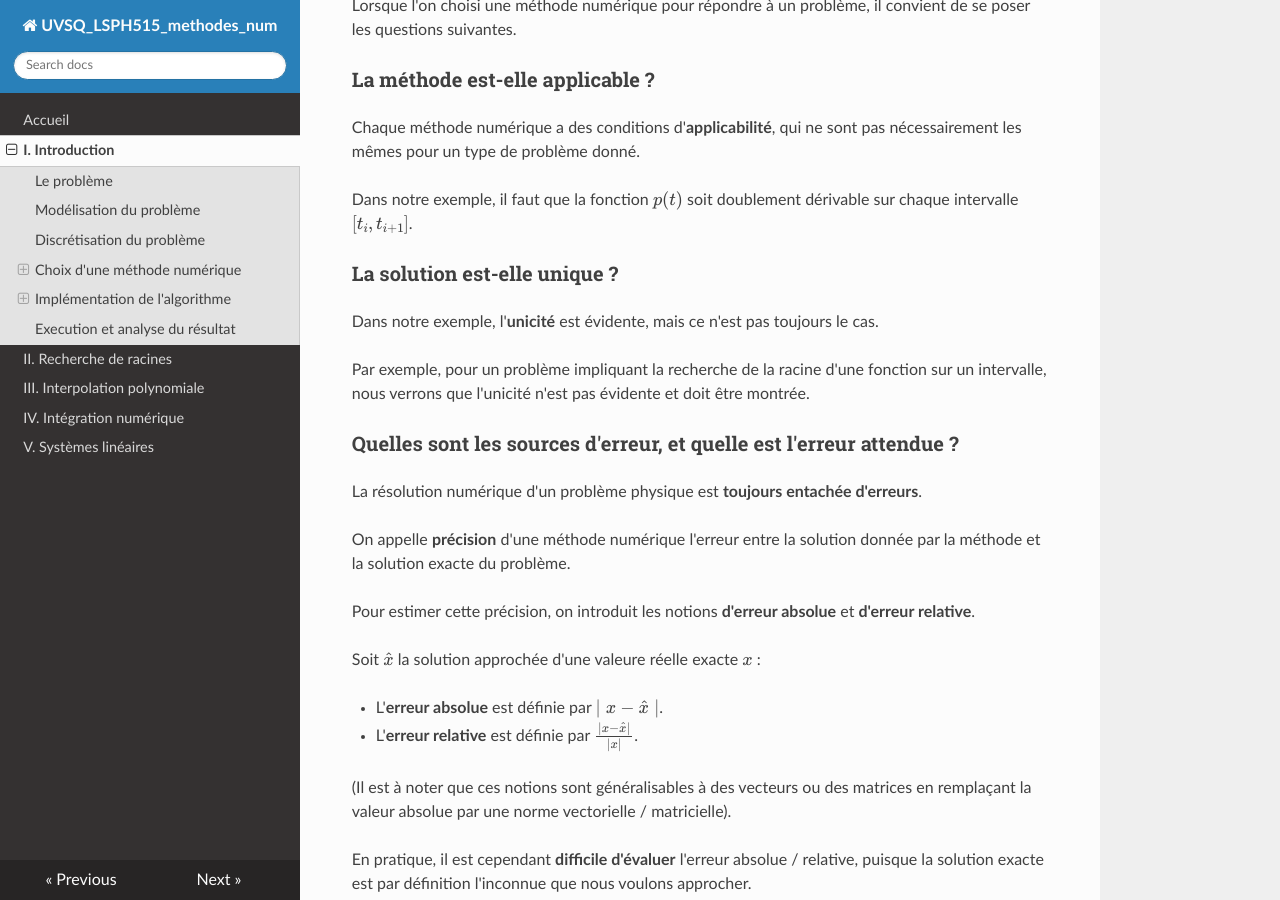
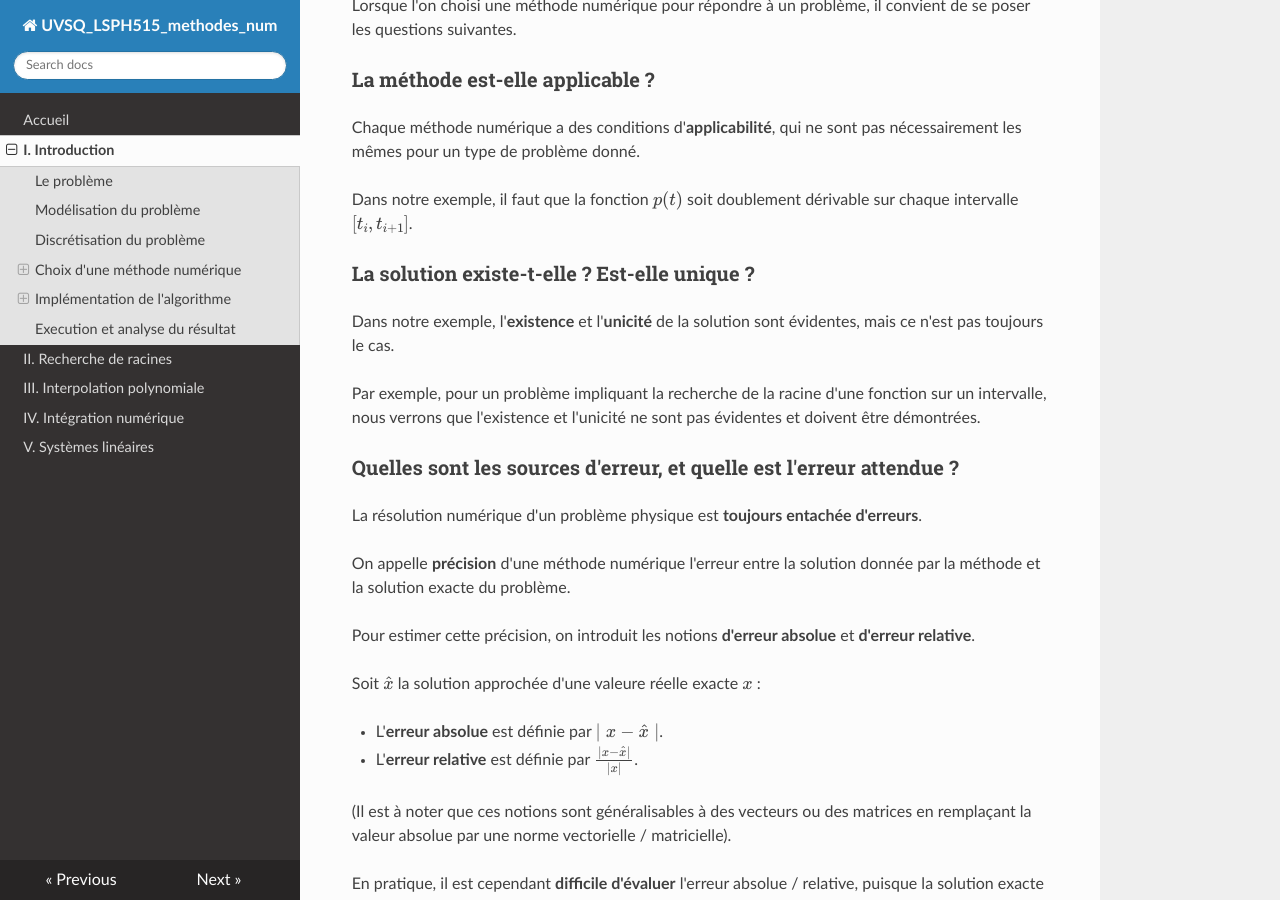
Before and after one commit to NicOudart/UVSQ_LSPH515_methodes_num, an MkDocs documentation site: the page built from docs/Chap1_Introduction.md, in a window 1280 px wide and 900 px high, scrolled down 2364 px. Built offline with MkDocs 1.6.1, drawn with Linux system fonts in a browser that asks for light colours; nearby versions of some CDN libraries.

Commit message:
-Minor fix in chapter 1.

```diff
--- a/docs/Chap1_Introduction.md
+++ b/docs/Chap1_Introduction.md
@@ -82,11 +82,11 @@ Chaque méthode numérique a des conditions d'**applicabilité**, qui ne sont pa
 
 Dans notre exemple, il faut que la fonction $p(t)$ soit doublement dérivable sur chaque intervalle $[t_i,t_{i+1}]$.
 
-### La solution est-elle **unique** ?
+### La solution existe-t-elle ? Est-elle **unique** ?
 
-Dans notre exemple, l'**unicité** est évidente, mais ce n'est pas toujours le cas.
+Dans notre exemple, l'**existence** et l'**unicité** de la solution sont évidentes, mais ce n'est pas toujours le cas.
 
-Par exemple, pour un problème impliquant la recherche de la racine d'une fonction sur un intervalle, nous verrons que l'unicité n'est pas évidente et doit être montrée.
+Par exemple, pour un problème impliquant la recherche de la racine d'une fonction sur un intervalle, nous verrons que l'existence et l'unicité ne sont pas évidentes et doivent être démontrées.
 
 ### Quelles sont les sources d'erreur, et quelle est l'erreur attendue ?
 
```
